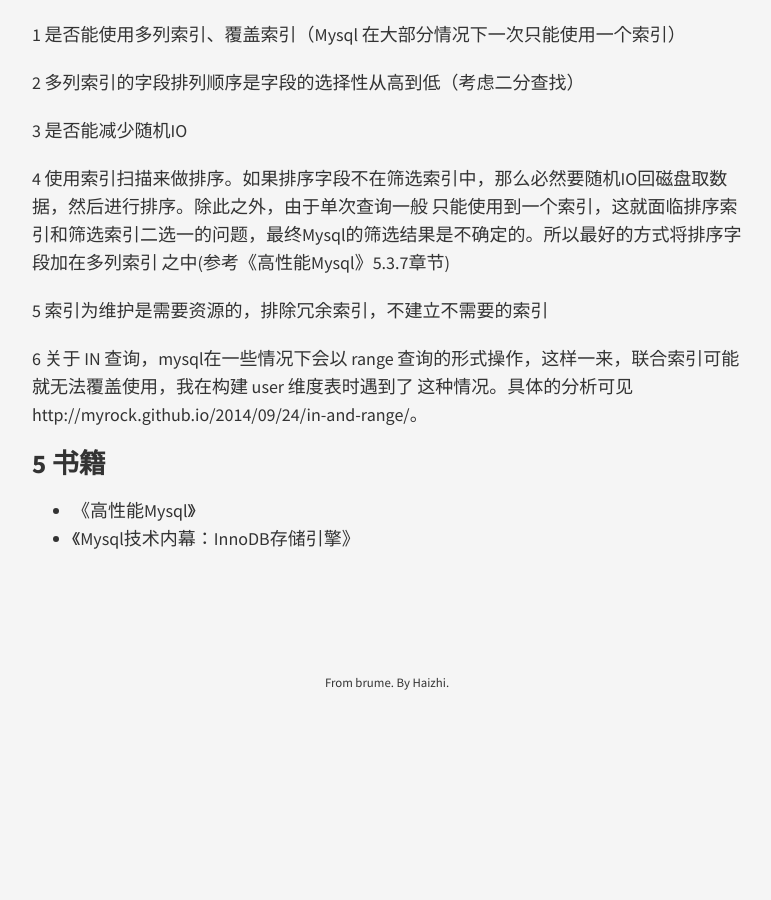
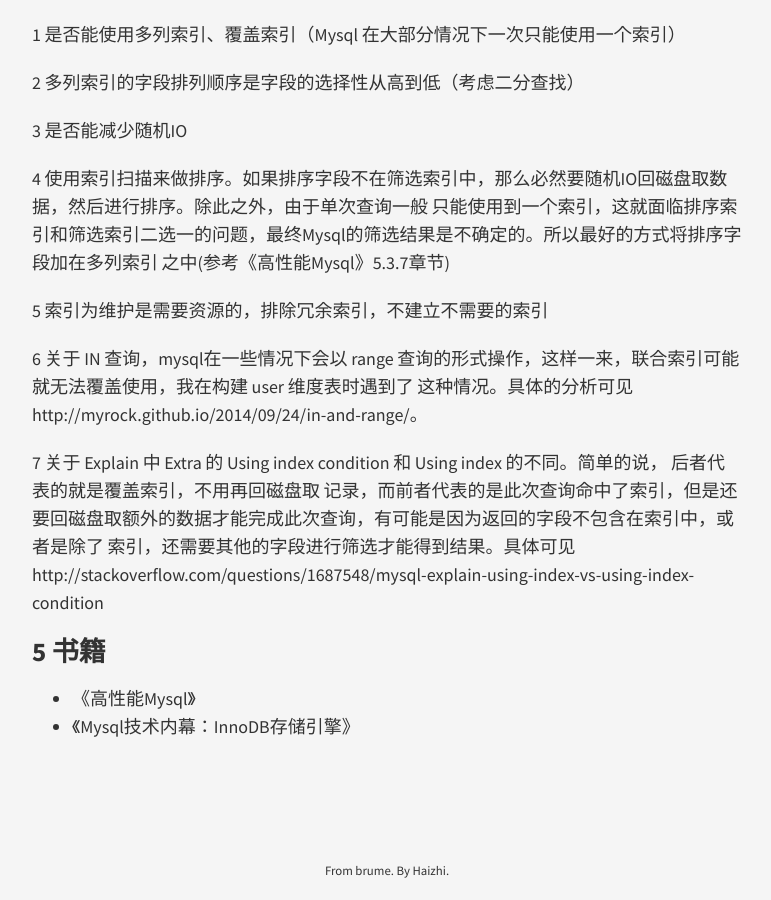
Before and after one commit to younghz/younghz.github.io, a Jekyll site: the page built from _posts/2016-07-24-关于Mysql索引.md, in a window 1280 px wide and 900 px high, scrolled down 2395 px. Shown: the whole window, without its empty margins (253-1024 px from the left). Built offline with Jekyll 4.4.1, drawn with Linux system fonts in a browser that asks for light colours; nearby versions of some CDN libraries; before the commit the page ends 3107 px from its top, so only the background shows below that.

Commit message:
增加Mysql文章的内容

```diff
--- a/_posts/2016-07-24-关于Mysql索引.md
+++ b/_posts/2016-07-24-关于Mysql索引.md
@@ -104,6 +104,10 @@ A= and B>; A> and B= or C< 等等。
 6 关于 IN 查询，mysql在一些情况下会以 range 查询的形式操作，这样一来，联合索引可能就无法覆盖使用，我在构建 user 维度表时遇到了
 这种情况。具体的分析可见http://myrock.github.io/2014/09/24/in-and-range/。
 
+7 关于 Explain 中 Extra 的 Using index condition 和 Using index 的不同。简单的说， 后者代表的就是覆盖索引，不用再回磁盘取
+记录，而前者代表的是此次查询命中了索引，但是还要回磁盘取额外的数据才能完成此次查询，有可能是因为返回的字段不包含在索引中，或者是除了
+索引，还需要其他的字段进行筛选才能得到结果。具体可见 http://stackoverflow.com/questions/1687548/mysql-explain-using-index-vs-using-index-condition
+
 ## 5 书籍
 
 * 《高性能Mysql》
```
